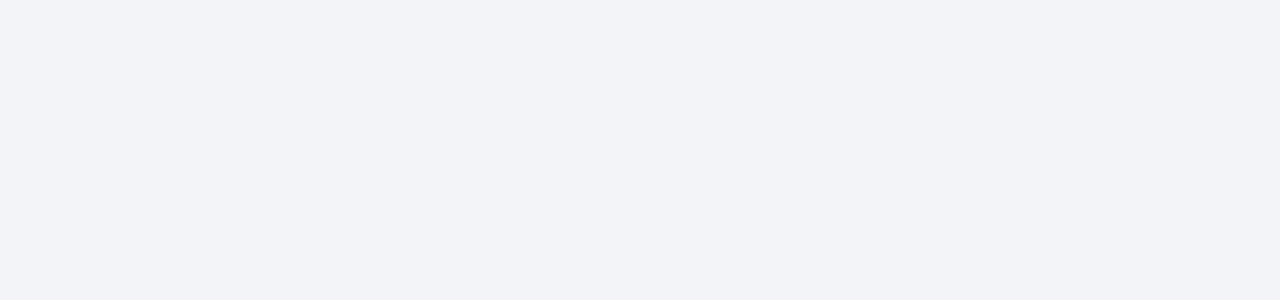
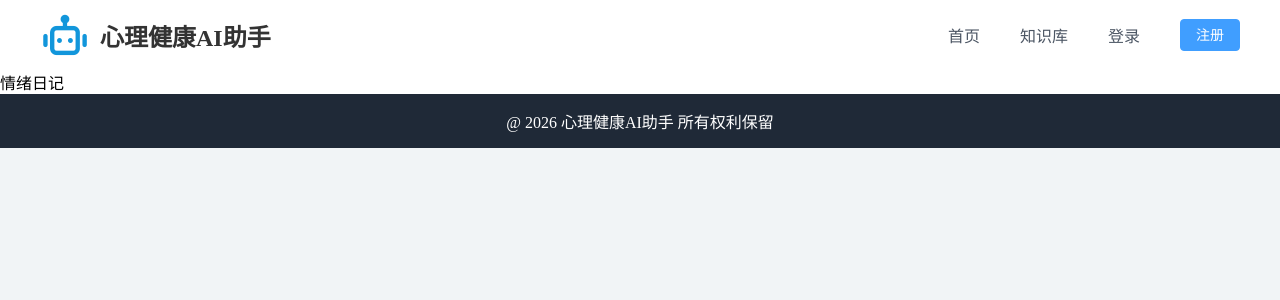
Before and after one commit to Andrew-guo20/vue_project, a Vue app: page /emotion-diary in a window 1280 px wide. Before the commit this address had no page. Shown: the top 300 px of the page. Built offline with nearby package versions, Linux system fonts and the light colour scheme.

Commit message:
用户端layout

```diff
--- a/src/components/FrontendLayout.vue
+++ b/src/components/FrontendLayout.vue
@@ -1,3 +1,92 @@
 <template>
-  用户端首页
+  <div class="frontend-layout">
+    <div class="navbar-container">
+      <div class="brand-section">
+        <el-image :src="iconUrl" alt="logo" style="width: 50px; height: 50px;" />
+        <h1 class="brand-name">心理健康AI助手</h1>
+      </div>
+      <div class="nav-section">
+        <router-link to="/" class="nav-link">首页</router-link>
+        <router-link v-if="isLoggedIn" to="/consultation" class="nav-link">AI咨询</router-link>
+        <router-link v-if="isLoggedIn" to="/emotion-diary" class="nav-link">情绪日记</router-link>
+        <router-link to="/knowledge" class="nav-link">知识库</router-link>
+        <el-button v-if="isLoggedIn" size="medium" class="logout-btn">退出登录</el-button>
+        <template v-else>
+          <router-link to="/auth/login" class="nav-link">登录</router-link>
+          <router-link to="/auth/register" class="nav-link">
+            <el-button type="primary">注册</el-button>
+          </router-link>
+        </template>
+      </div>
+    </div>
+    <div class="main-content">
+      <router-view></router-view>
+    </div>
+    <div class="footer-container">
+      <div class="footer-bottom">
+        @ 2026 心理健康AI助手 所有权利保留
+      </div>
+    </div>
+  </div>
 </template>
+
+<script setup>
+import { ref ,onMounted} from 'vue'
+const iconUrl = new URL('@/assets/images/robot.png', import.meta.url).href
+const isLoggedIn = ref(false)
+
+onMounted(() => {
+  isLoggedIn.value = localStorage.getItem('token') !== null
+})
+</script>
+
+<style lang="scss" scoped>
+.frontend-layout {
+        background-color: #fff;
+        .navbar-container {
+            max-width: 1200px;
+            height: 100%;
+            margin: 0 auto;
+            padding: 10px;
+            display: flex;
+            align-items: center;
+            justify-content: space-between;
+            .brand-section {
+                display: flex;
+                align-items: center;
+                .brand-name {
+                    margin-left: 10px;
+                    font-size: 24px;
+                    font-weight: 600;
+                    color: #333;
+                }
+            }
+            .nav-section {
+                display: flex;
+                align-items: center;
+                gap: 40px;
+                .nav-link {
+                    color: #4b5563;
+                    font-size: 16px;
+                    font-weight: 500;
+                    &:hover {
+                        color: #4A90E2;
+                    }
+                }
+            }
+        }
+
+        .footer-container {
+            background: #1f2937;
+            color: white;
+            padding: 15px 0;
+            margin-top: auto;
+            .footer-bottom {
+                max-width: 1200px;
+                margin: 0 auto;
+                padding: 0 10px;
+                text-align: center;
+            }
+        }
+    }
+</style>
--- /dev/null
+++ b/src/views/consultation.vue
@@ -0,0 +1,3 @@
+<template>
+  AI咨询
+</template>
--- /dev/null
+++ b/src/views/emotionDiary.vue
@@ -0,0 +1,3 @@
+<template>
+  情绪日记
+</template>
--- /dev/null
+++ b/src/views/frontendKnowledge.vue
@@ -0,0 +1,3 @@
+<template>
+  知识库
+</template>
--- /dev/null
+++ b/src/views/home.vue
@@ -0,0 +1,3 @@
+<template>
+  首页
+</template>
```
Also changed, not shown: src/router/index.js (+16 -1 lines).
